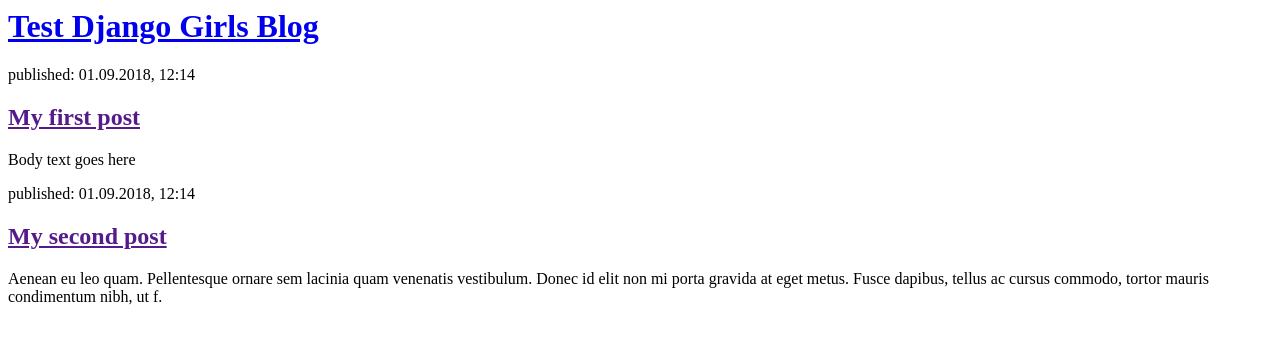
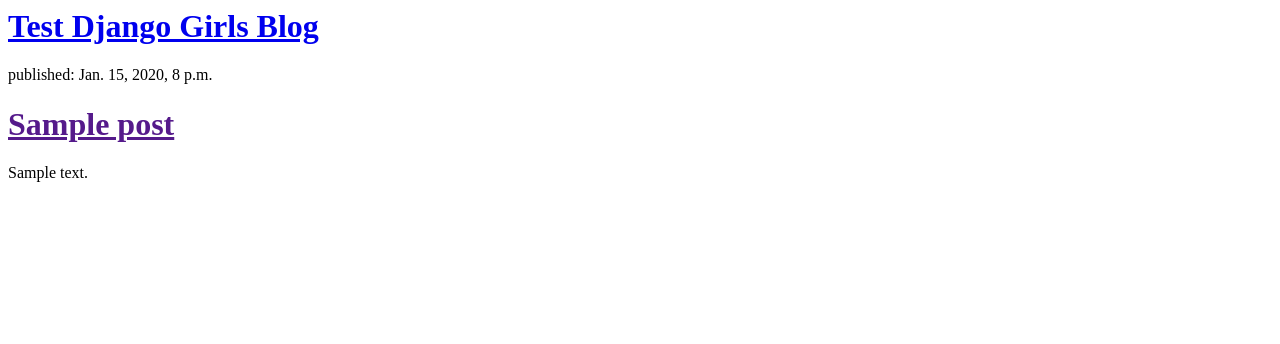
Before and after one commit to AED360/my-first-blog, a Django app: template blog/templates/blog/post_list.html in a window 1280 px wide. Shown: the top 344 px of the page. Run offline with Django 3.2, Linux system fonts and the light colour scheme; the template is opened without the code that fills it: values that come from a table or form of the project are taken from there, others are empty; tables that the repository leaves empty hold one stand-in row (values such as "Sample post").

Commit message:
Modified templates to displya posts from db

```diff
--- a/blog/templates/blog/post_list.html
+++ b/blog/templates/blog/post_list.html
@@ -7,16 +7,12 @@
             <h1><a href="/">Test Django Girls Blog</a></h1>
         </div>
 
-        <div>
-            <p>published: 01.09.2018, 12:14</p>
-            <h2><a href="">My first post</a></h2>
-            <p>Body text goes here</p>
-        </div>
-
-        <div>
-            <p>published: 01.09.2018, 12:14</p>
-            <h2><a href="">My second post</a></h2>
-            <p>Aenean eu leo quam. Pellentesque ornare sem lacinia quam venenatis vestibulum. Donec id elit non mi porta gravida at eget metus. Fusce dapibus, tellus ac cursus commodo, tortor mauris condimentum nibh, ut f.</p>
-        </div>
+	{% for post in posts %}
+    <div>
+        <p>published: {{ post.published_date }}</p>
+        <h1><a href="">{{ post.title }}</a></h1>
+        <p>{{ post.text|linebreaksbr }}</p>
+    </div>
+	{% endfor %}
     </body>
 </html>
--- a/blog/views.py
+++ b/blog/views.py
@@ -1,5 +1,7 @@
 from django.shortcuts import render
+from django.utils import timezone
+from .models import Post
 
-# Create your views here.
 def post_list(request):
-    return render(request, 'blog/post_list.html', {})
+    posts = Post.objects.filter(published_date__lte=timezone.now()).order_by('published_date')
+    return render(request, 'blog/post_list.html', {'posts': posts})
--- a/mysite/settings.py
+++ b/mysite/settings.py
@@ -23,7 +23,7 @@
 SECRET_KEY = 'p(%d*5cn*mofd++b&-0i8$ku6%ac9qimutq)m%%-=p2mc3n_4$'
 
 # SECURITY WARNING: don't run with debug turned on in production!
-DEBUG = False
+DEBUG = True
 
 ALLOWED_HOSTS = ['127.0.0.1', '.pythonanywhere.com']
 
```
